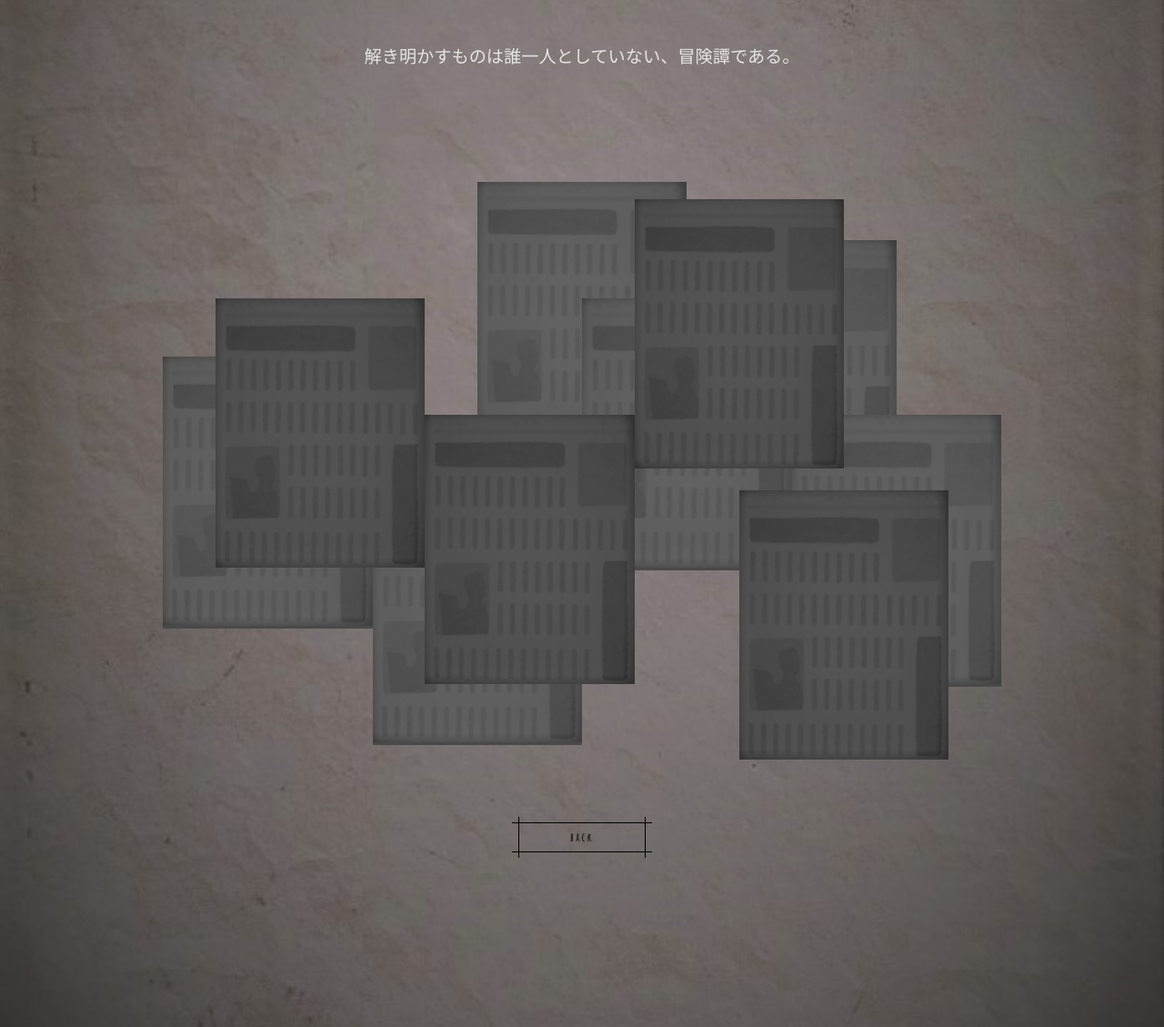
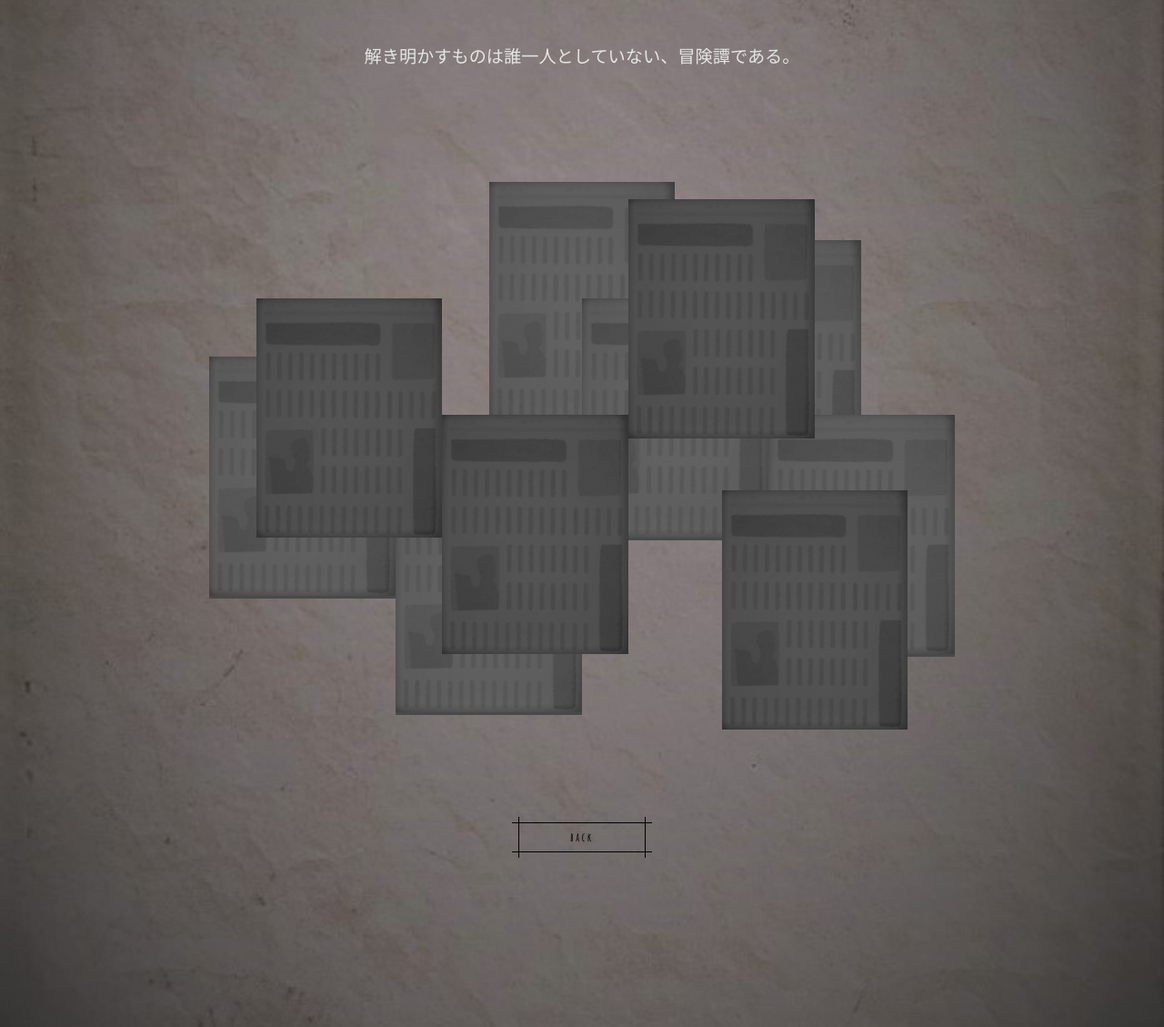
Before and after one commit to Next0000/after-school-talbe, a PHP site: the page made by シナリオ/index1.html in a window 1280 px wide. Shown: the part 510-1639 px from the top of the page at 91% size. Run offline with PHP 8.4, Linux system fonts and the light colour scheme; some web fonts are replaced.

Commit message:
Update style1.css

```diff
--- a/シナリオ/style1.css
+++ b/シナリオ/style1.css
@@ -33,7 +33,7 @@ h3{
 
 body {
   font-size: 1vw;
-  margin: 5% 5%;
+  margin: 5% 10%;
   margin-bottom: 15%;
 }
 p, li{
```
